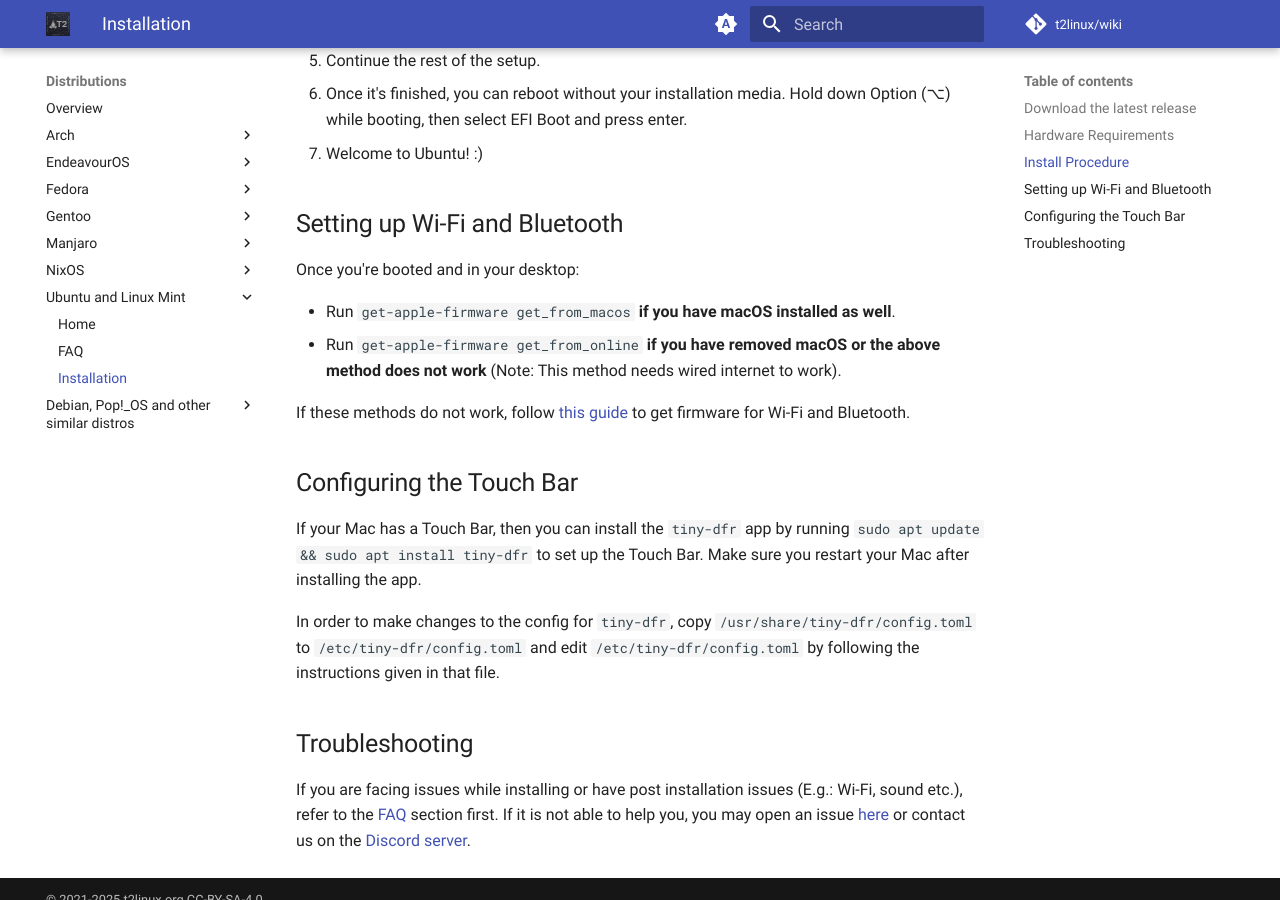
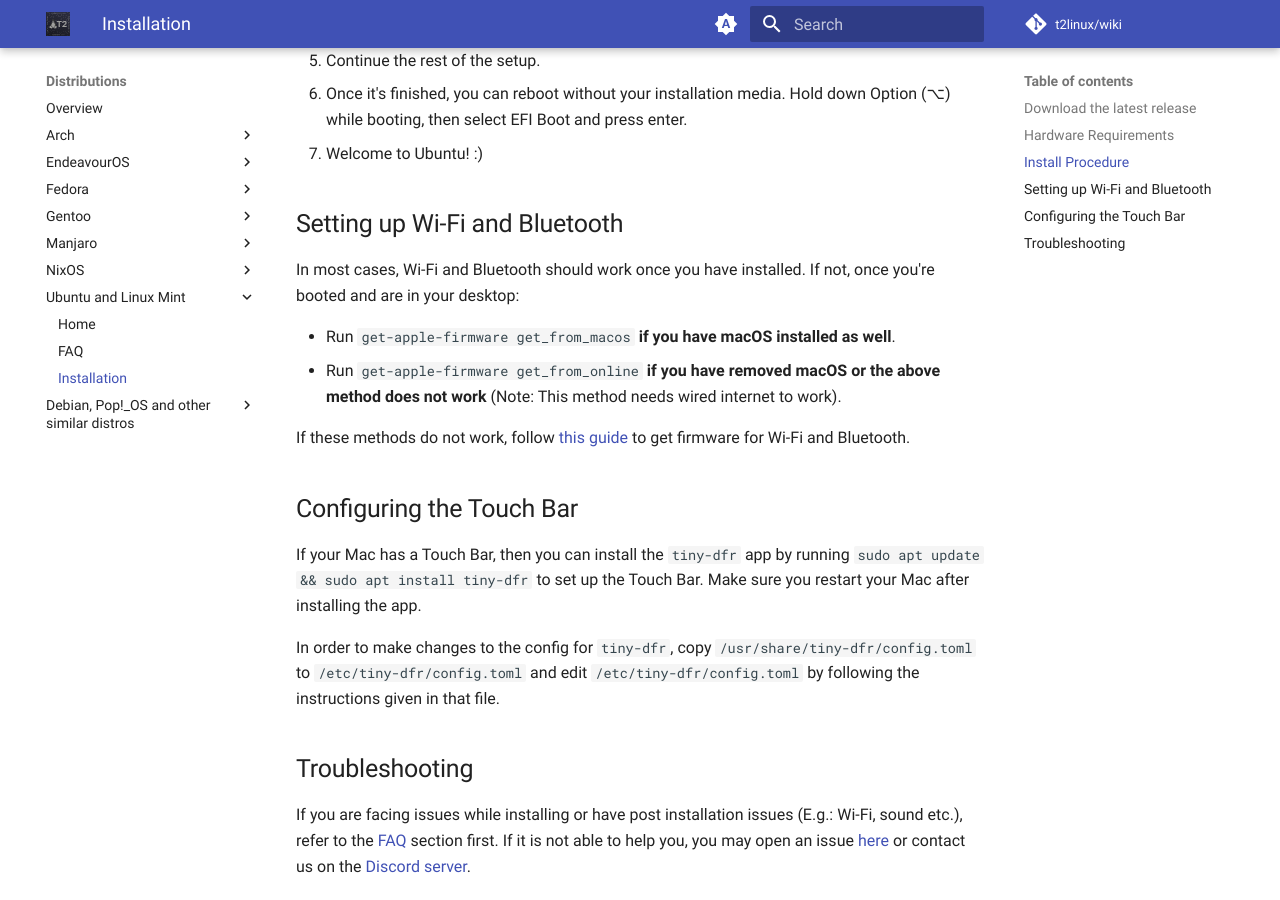
Before and after one commit to t2linux/wiki, an MkDocs documentation site: the page built from docs/distributions/ubuntu/installation.md, in a window 1280 px wide and 900 px high, scrolled down 1368 px. Built offline with MkDocs 1.6.1 and Material for MkDocs 9.7.7, drawn with Linux system fonts in a browser that asks for light colours; comment, search, counter and statistics services are not loaded.

Commit message:
Ubuntu: Mention that WiFi maybe setup automatically on installing.

```diff
--- a/docs/distributions/ubuntu/installation.md
+++ b/docs/distributions/ubuntu/installation.md
@@ -40,7 +40,7 @@ We currently support the following flavors of Ubuntu:
 
 ## Setting up Wi-Fi and Bluetooth
 
-Once you're booted and in your desktop:
+In most cases, Wi-Fi and Bluetooth should work once you have installed. If not, once you're booted and are in your desktop:
 
 - Run `get-apple-firmware get_from_macos` **if you have macOS installed as well**.
 - Run `get-apple-firmware get_from_online` **if you have removed macOS or the above method does not work** (Note: This method needs wired internet to work).
```
